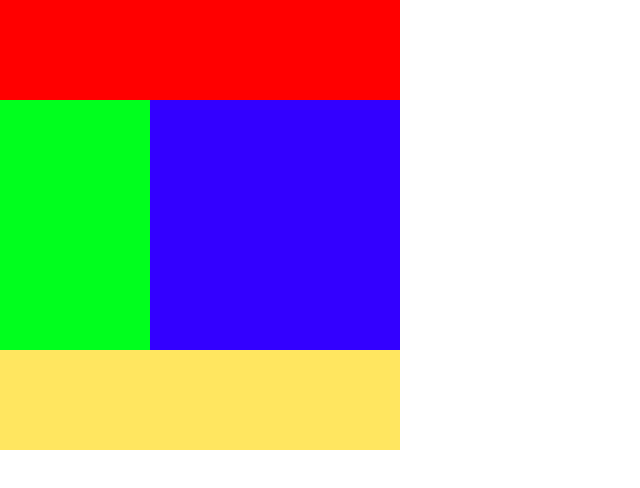
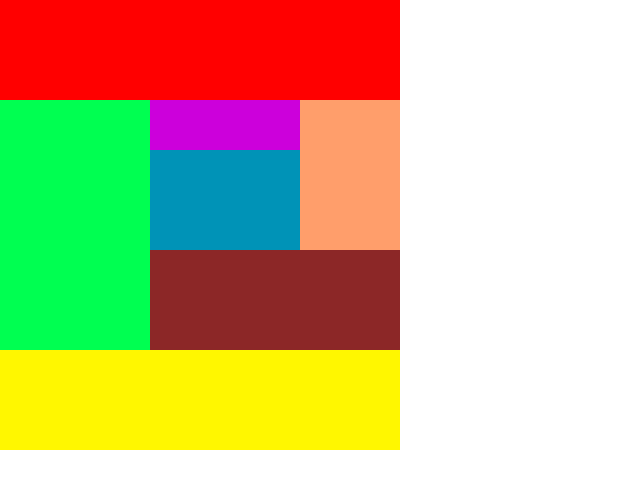
Before and after one commit to s-toyoaki/puzzle, a plain HTML site: page index.html in a window 1280 px wide. Shown: the whole page, without its empty margins (0-640 px from the left). Drawn offline with Linux system fonts and the light colour scheme.

Commit message:
DivPuzzle2

```diff
--- a/CSS/style.css
+++ b/CSS/style.css
@@ -1,31 +1,57 @@
+.clearfix::after {
+  content: "";
+  display: block;
+  clear: both;
+}
+
 .red{
-  background-color:#ff0000;
-  height: 100px;
+  background-color: #ff0000;
+  height:100px;
   width:400px;
 }
 
 .green{
-  background-color:#00ff1e;
+  background-color:#00ff51;
   height:250px;
   width:150px;
   float:left;
 }
 
+.purple{
+  background-color:#cc00db;
+  height:50px;
+  width:150px;
+}
+
 .blue{
-  background-color:#3300ff;
-  height:250px;
-  width:250px;
+  background-color:#0093b7;
+  height:100px;
+  width:150px;
+}
+
+.orange{
+  background-color:#ff9e6b;
+  height:150px;
+  width:100px;
   float:left;
 }
 
+.brown{
+  background-color:#8c2727;
+  height:100px;
+  width:250px;
+}
+
 .yellow{
-  background-color:#ffe660;
+  background-color:#fff700;
   height:100px;
   width:400px;
 }
 
-.clearfix::after {
-  content: "";
-  display: block;
-  clear: both;
+.pb{
+  float:left;
 }
+
+.pbob{
+  float:left;
+}
--- a/index.html
+++ b/index.html
@@ -1,9 +1,9 @@
 <!DOCTYPE html>
 <html lang="jp">
 <head>
-    <meta charset="UTF-8" />
-    <meta http-equiv="X-UA-Compatible" content="IE=edge" />
-    <meta name="viewport" content="width=device-width, initial-scale=1.0" />
+  <meta charset="UTF-8">
+  <meta http-equiv="X-UA-Compatible" content="IE=edge">
+  <meta name="viewport" content="width=device-width, initial-scale=1.0">
   <title>Document</title>
   <link rel="stylesheet" href="./css/reset.css">
   <link rel="stylesheet" href="./css/style.css">
@@ -12,7 +12,16 @@
   <div class="red"></div>
   <div class="clearfix">
     <div class="green"></div>
+    <div class="pbob">
+      <div class="clearfix">
+        <div class="pb">
+          <div class="purple"></div>
           <div class="blue"></div>
+        </div>
+        <div class="orange"></div>
+      </div>
+      <div class="brown"></div>
+    </div>
   </div>
   <div class="yellow"></div>
 </body>
```
Also changed, not shown: 1 other file. Lines whose indentation alone changed are shown as unchanged.
